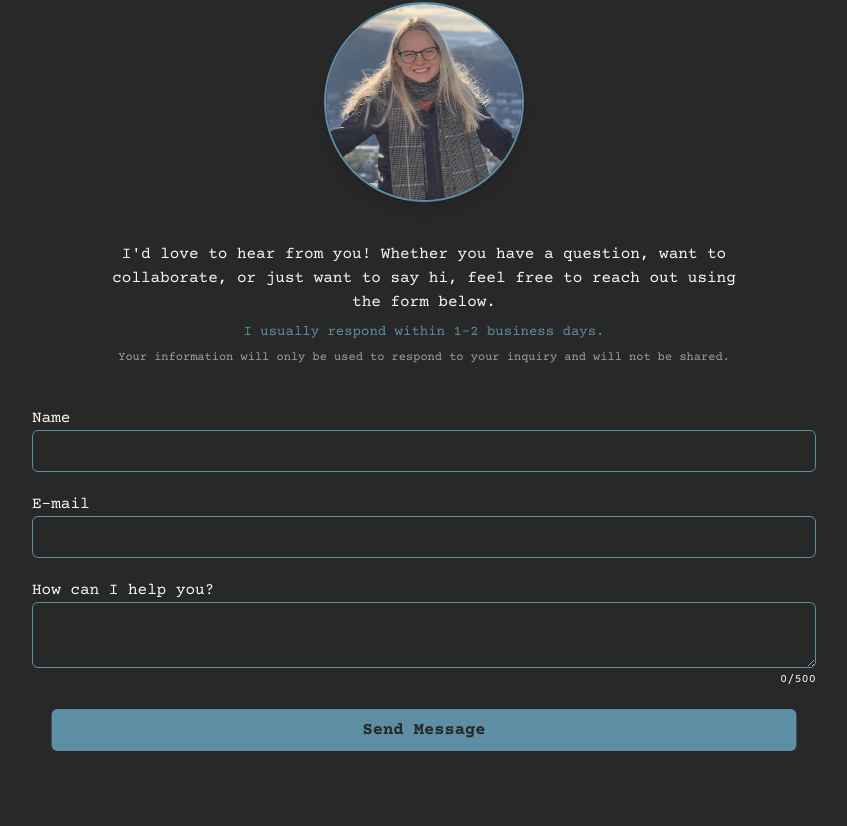
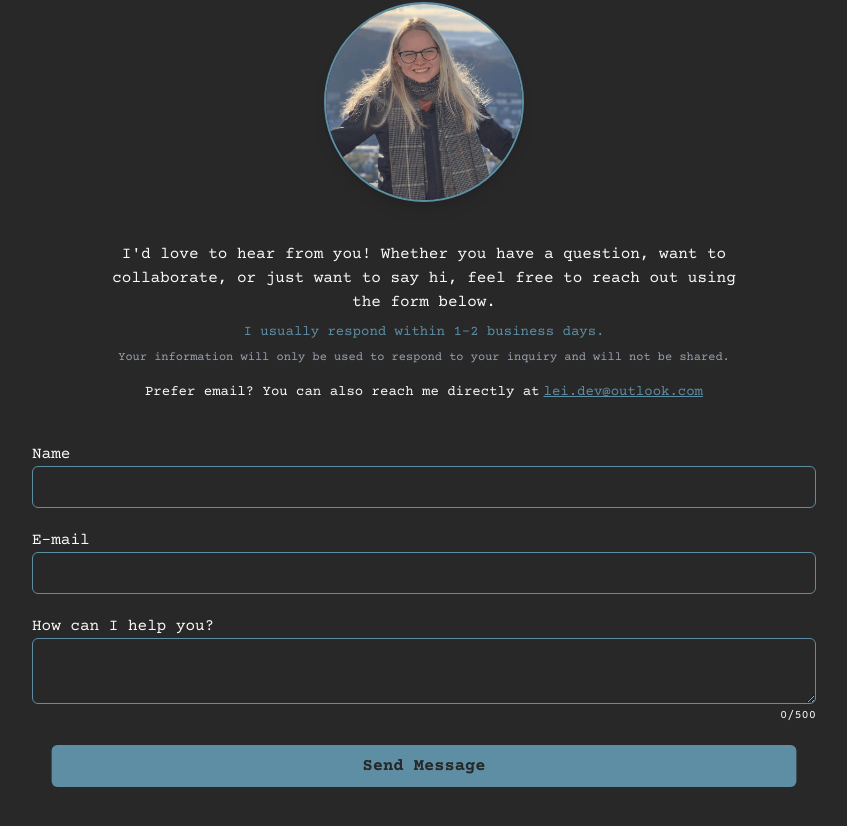
Before and after one commit to LauraBLei/Leidev.new, a React (Vite) app: page /Home in a window 1280 px wide. Shown: the part 3844-4670 px from the top of the page, without its empty margins (216-1063 px from the left). Built offline with nearby package versions, Linux system fonts and the light colour scheme; a web font is replaced by a local one.

Commit message:
added email to contact info

```diff
--- a/src/Sections/contact.tsx
+++ b/src/Sections/contact.tsx
@@ -28,6 +28,15 @@ export const ContactSection = () => {
         <p className="text-xs text-gray-400">
           Your information will only be used to respond to your inquiry and will
           not be shared.
+        </p>
+        <p className="text-sm mt-2">
+          Prefer email? You can also reach me directly at
+          <a
+            href="mailto:lei.dev@outlook.com"
+            className="text-leiDevBlue underline ml-1"
+          >
+            lei.dev@outlook.com
+          </a>
         </p>
       </div>
       <form
```
